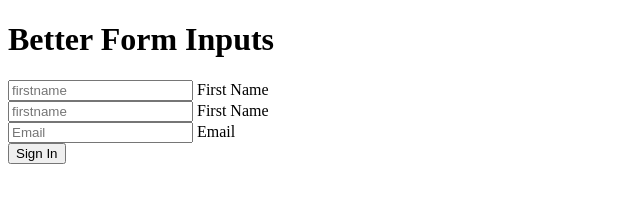
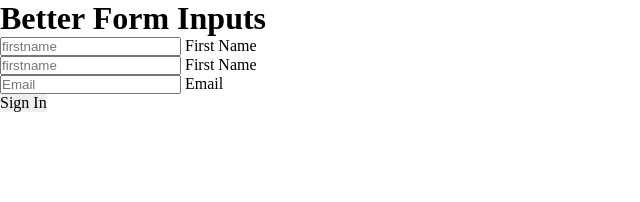
Before and after one commit to vnaykvkrm/form-styling, a plain HTML site: page index.html in a window 1280 px wide. Shown: the whole page, without its empty margins (0-640 px from the left). Drawn offline with Linux system fonts and the light colour scheme.

Commit message:
created a stylesheet and linked it on html

```diff
--- a/index.html
+++ b/index.html
@@ -5,6 +5,7 @@
     <meta http-equiv="X-UA-Compatible" content="IE=edge">
     <meta name="viewport" content="width=device-width, initial-scale=1.0">
     <title>Form-Styling</title>
+    <link rel="stylesheet" href="style.css">
 </head>
 <body>
     <div class="container">
--- /dev/null
+++ b/style.css
@@ -0,0 +1,53 @@
+*, *::after, *::before {
+  box-sizing: border-box;
+  margin: 0;
+  padding: 0;
+}
+button{
+    border: none;
+    font: inherit;
+    cursor: pointer;
+}
+
+:root{
+    --_hue:240;
+    --_size:2.2rem;
+    --_tspeed_fast:150ms;
+    --_tspeed_slow:400ms;
+    --_ttype_squish: cubic-bezier(0.86, -0.1, 0.27, 1.15);
+
+    /* Light Mode */
+    --bg--light: var(--_hue) 30% 94%;
+    --txt--light: var(--_hue) 40% 5%;
+    --accent--light: var(--_hue) 55% 50%;
+    --muted--light: var(--_hue) 30% 99%;
+    /* Dark Mode */
+    --bg--dark: var(--_hue) 15% 10%;
+    --txt--dark: var(--_hue) 30% 88%;
+    --accent--dark: var(--_hue) 50% 50%;
+    --muted--dark: var(--_hue) 20% 4%;
+
+    --bg: var(--bg--light);
+    --txt: var(--txt--light);
+    --accent: var(--accent--light);
+    --muted: var(--muted--light);
+    color-scheme: light;
+    }
+
+    @media (prefers-color-scheme: dark) {
+    :root {
+        --bg: var(--bg--dark);
+        --txt: var(--txt--dark);
+        --accent: var(--accent--dark);
+        --muted: var(--muted--dark);
+        color-scheme: dark;
+    }
+    }
+
+    /* prefers reduced motion */
+    @media (prefers-reduced-motion: reduce) {
+    :root {
+        --_tspeed_slow: 50ms;
+        --_tspeed_fast: 50ms;
+    }
+}
```
